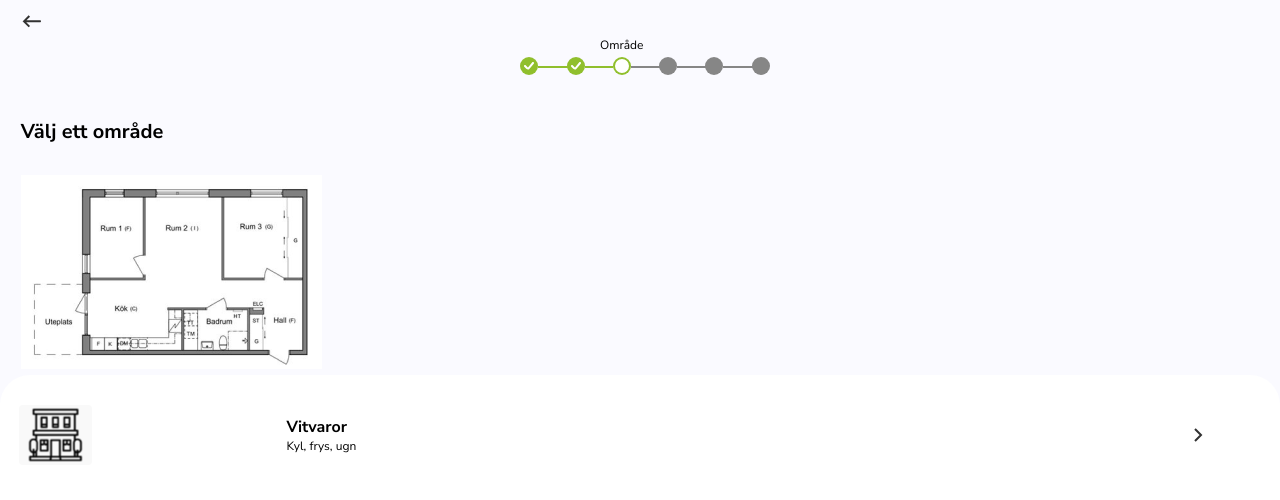
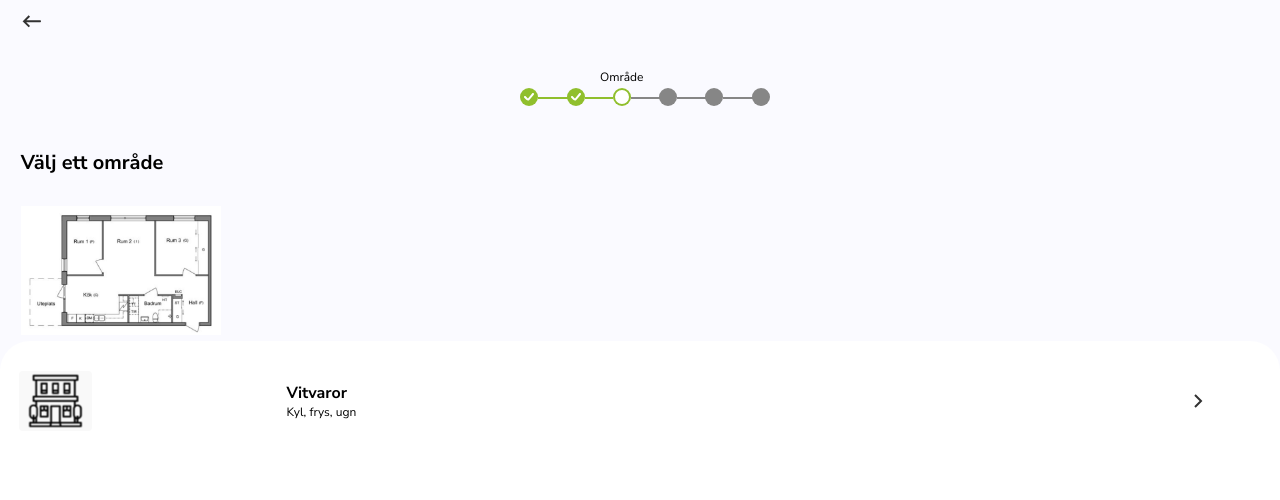
Before and after one commit to allmannyttan/felanmalan, a React (Vite) app in the folder packages/client/: page /omrade in a window 1280 px wide. Shown: the top 500 px of the page. Built offline with nearby package versions, Linux system fonts and the light colour scheme; the HTML template or start-up script is replaced by a standard one.

Commit message:
chore: add grid

```diff
--- a/packages/client/src/components/CompleteForm.tsx
+++ b/packages/client/src/components/CompleteForm.tsx
@@ -59,6 +59,10 @@ const FileLabel = styled.label`
   }
 `
 
+const Wrapper = styled.div`
+  margin-bottom: 4rem;
+`
+
 const CustomTextArea = ({ field, ...props }: { field: FieldInputProps<any> }) => (
   <div>
     <TextArea {...field} {...props} />
@@ -88,6 +92,7 @@ const CompleteForm = () => {
   return (
     <Form>
       <Field name="text" as={CustomTextArea} placeholder="T.ex Lampan är trasig.." />
+      <Wrapper>
         <FileLabel>
           <img src={CameraIcon} alt="Camera Icon" />
           <H4>Ladda upp bild</H4>
@@ -126,6 +131,7 @@ const CompleteForm = () => {
             </PlaneButton>
           </FileNameWrapper>
         )}
+      </Wrapper>
       <StyledBtn
         type="submit"
         disabled={values.text || values.image || values.video ? false : true}>
--- a/packages/client/src/components/Layout.tsx
+++ b/packages/client/src/components/Layout.tsx
@@ -5,9 +5,11 @@ const Wrapper = styled.div`
   padding: 0;
   position: relative;
   background-color: ${({ theme }) => theme.colors.backgroundGrey};
-  overflow: hidden;
   height: 100vh;
-
+  display: grid;
+  grid-template-rows: 1fr 1fr 1fr 9fr;
+  width: 100%;
+  overflow-x: hidden;
   .floor_plan {
     padding: 0 1.3rem;
   }
--- a/packages/client/src/components/Section.tsx
+++ b/packages/client/src/components/Section.tsx
@@ -2,10 +2,9 @@ import React from 'react'
 import styled from 'styled-components'
 const Wrapper = styled.div`
   background: ${({ theme }) => theme.colors.white};
-  padding: 30px 19px;
+  padding: 30px 19px 0px 19px;
   border-radius: 30px 30px 0 0;
   padding-bottom: 3rem;
-  min-height: 100vh;
 `
 const Section: React.FC = ({ children }) => {
   return <Wrapper>{children}</Wrapper>
--- a/packages/client/src/pages/Area.tsx
+++ b/packages/client/src/pages/Area.tsx
@@ -9,8 +9,15 @@ import Elements from '../shared-elements'
 const Area = () => {
   return (
     <>
-      <H1>Välj ett område</H1>
-      <img src={room} alt="Planritning" className="floor_plan" />
+      <div>
+        <H1>Välj ett område</H1>
+        <img
+          src={room}
+          style={{ width: '200px' }}
+          alt="Planritning"
+          className="floor_plan"
+        />
+      </div>
       <Section>
         <Elements.Layout.Ul>
           <li>
--- a/packages/client/src/pages/Confirmation.tsx
+++ b/packages/client/src/pages/Confirmation.tsx
@@ -6,7 +6,7 @@ import postbox from '../images/svg/postbox.svg'
 import success from '../images/svg/success.svg'
 
 const Wrapper = styled.div`
-  padding: 2rem 19px;
+  padding: 0 19px;
   display: flex;
   overflow: hidden;
   height: 87vh;
--- a/packages/client/src/pages/Room.tsx
+++ b/packages/client/src/pages/Room.tsx
@@ -9,8 +9,15 @@ import Elements from '../shared-elements'
 const Room = () => {
   return (
     <>
-      <H1>Välj ett rum</H1>
-      <img src={room} alt="Planritning" className="floor_plan" />
+      <div>
+        <H1>Välj ett rum</H1>
+        <img
+          src={room}
+          style={{ width: '200px' }}
+          alt="Planritning"
+          className="floor_plan"
+        />
+      </div>
       <Section>
         <Elements.Layout.Ul>
           <li>
--- a/packages/client/src/pages/Summary.tsx
+++ b/packages/client/src/pages/Summary.tsx
@@ -11,12 +11,17 @@ const TextSection = styled.div`
   width: 100%;
 `
 
+const Wrapper = styled.div`
+  margin-bottom: 3rem;
+`
+
 const Summary = () => {
   const [completeErrorReport] = useAtom(reportAtom)
   return (
     <>
       <H1>Sammanfattaning av felanmälan</H1>
       <Section>
+        <Wrapper>
           {completeErrorReport.place && (
             <TextSection>
               <>
@@ -73,6 +78,7 @@ const Summary = () => {
               </>
             </TextSection>
           )}
+        </Wrapper>
         <Button
           text="Skicka felanmälan"
           onClick={() => console.log('clicked')}
```
Lines whose indentation alone changed are shown as unchanged.
